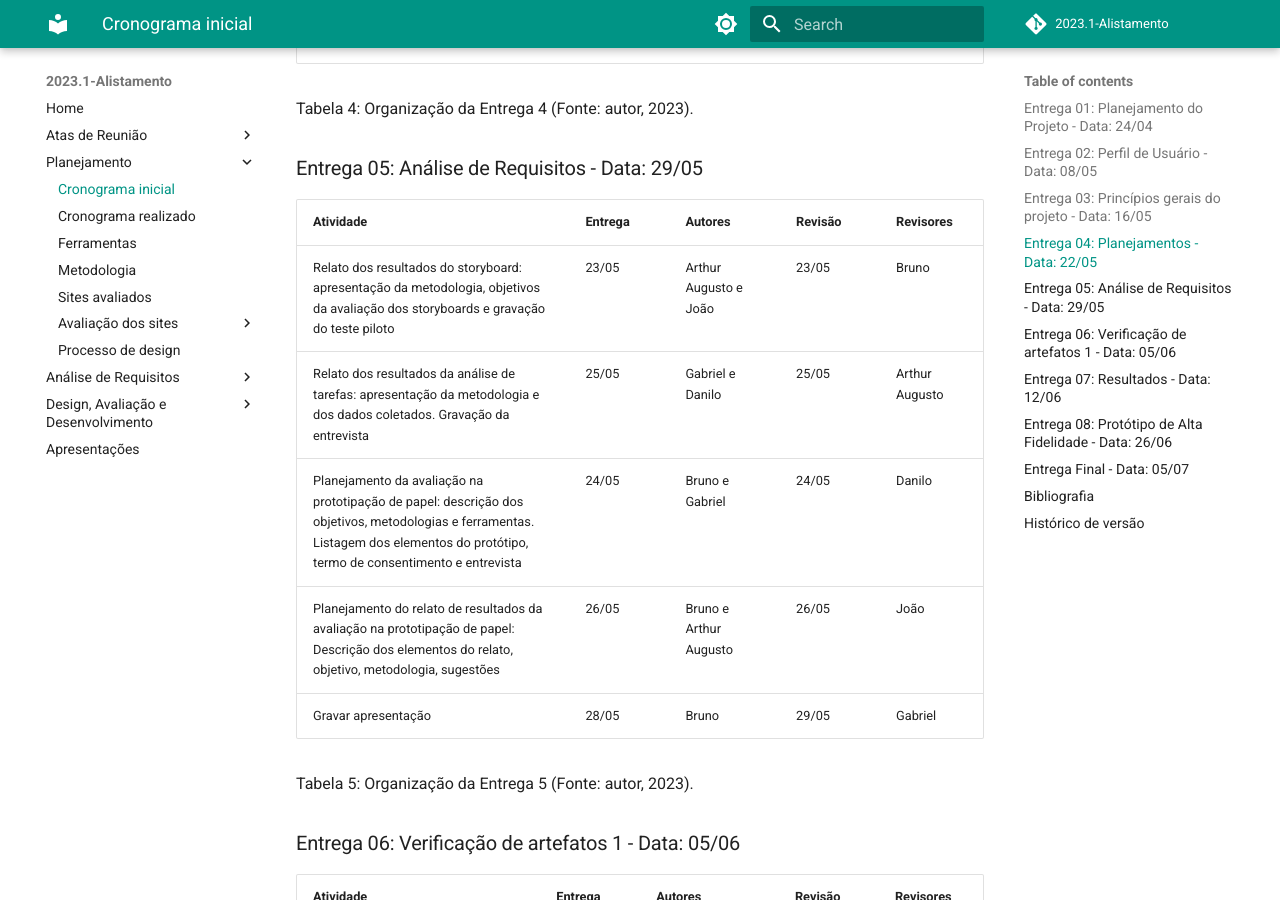
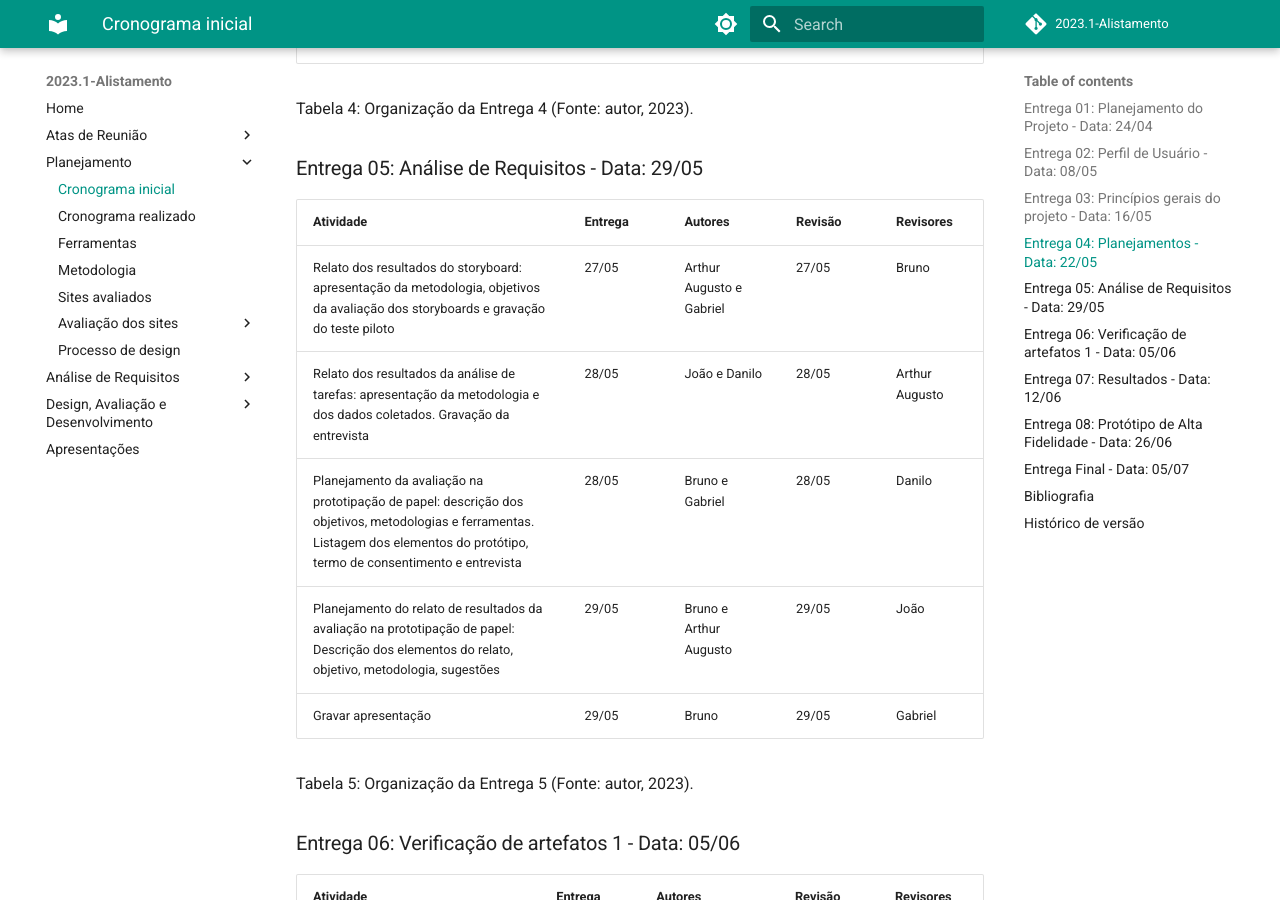
Before and after one commit to Interacao-Humano-Computador/2023.1-Alistamento, an MkDocs documentation site: the page built from docs/planejamento/cronograma.md, in a window 1280 px wide and 900 px high, scrolled down 2839 px. Built offline with MkDocs 1.6.1 and Material for MkDocs 9.7.7, drawn with Linux system fonts in a browser that asks for light colours; comment, search, counter and statistics services are not loaded.

Commit message:
Correção de Bugs

```diff
--- a/docs/planejamento/cronograma.md
+++ b/docs/planejamento/cronograma.md
@@ -57,11 +57,11 @@ Tabela 4: Organização da Entrega 4 (Fonte: autor, 2023).
 
 | Atividade | Entrega | Autores | Revisão | Revisores |
 |---|---|---|---|---|
-| Relato dos resultados do storyboard: apresentação da metodologia, objetivos da avaliação dos storyboards e gravação do teste piloto | 23/05 | Arthur Augusto e João | 23/05 | Bruno |
-| Relato dos resultados da análise de tarefas:  apresentação da metodologia e dos dados coletados. Gravação da entrevista| 25/05 | Gabriel e Danilo | 25/05 | Arthur Augusto |
-| Planejamento da avaliação na prototipação de papel: descrição dos objetivos, metodologias e ferramentas. Listagem dos elementos do protótipo, termo de consentimento e entrevista | 24/05 | Bruno e Gabriel | 24/05 | Danilo |
-| Planejamento do relato de resultados da avaliação na prototipação de papel: Descrição dos elementos do relato, objetivo, metodologia, sugestões | 26/05 | Bruno e Arthur Augusto | 26/05 | João |
-| Gravar apresentação | 28/05 | Bruno | 29/05 | Gabriel |
+| Relato dos resultados do storyboard: apresentação da metodologia, objetivos da avaliação dos storyboards e gravação do teste piloto | 27/05 | Arthur Augusto e Gabriel | 27/05 | Bruno |
+| Relato dos resultados da análise de tarefas:  apresentação da metodologia e dos dados coletados. Gravação da entrevista| 28/05 | João e Danilo | 28/05 | Arthur Augusto |
+| Planejamento da avaliação na prototipação de papel: descrição dos objetivos, metodologias e ferramentas. Listagem dos elementos do protótipo, termo de consentimento e entrevista | 28/05 | Bruno e Gabriel | 28/05 | Danilo |
+| Planejamento do relato de resultados da avaliação na prototipação de papel: Descrição dos elementos do relato, objetivo, metodologia, sugestões | 29/05 | Bruno e Arthur Augusto | 29/05 | João |
+| Gravar apresentação | 29/05 | Bruno | 29/05 | Gabriel |
 
 Tabela 5: Organização da Entrega 5 (Fonte: autor, 2023).
 
```
Also changed, not shown: docs/design_avaliacao_desenvolvimento/nivel1/analise_tarefas/relato_resultados.md (+1 -1 lines).
